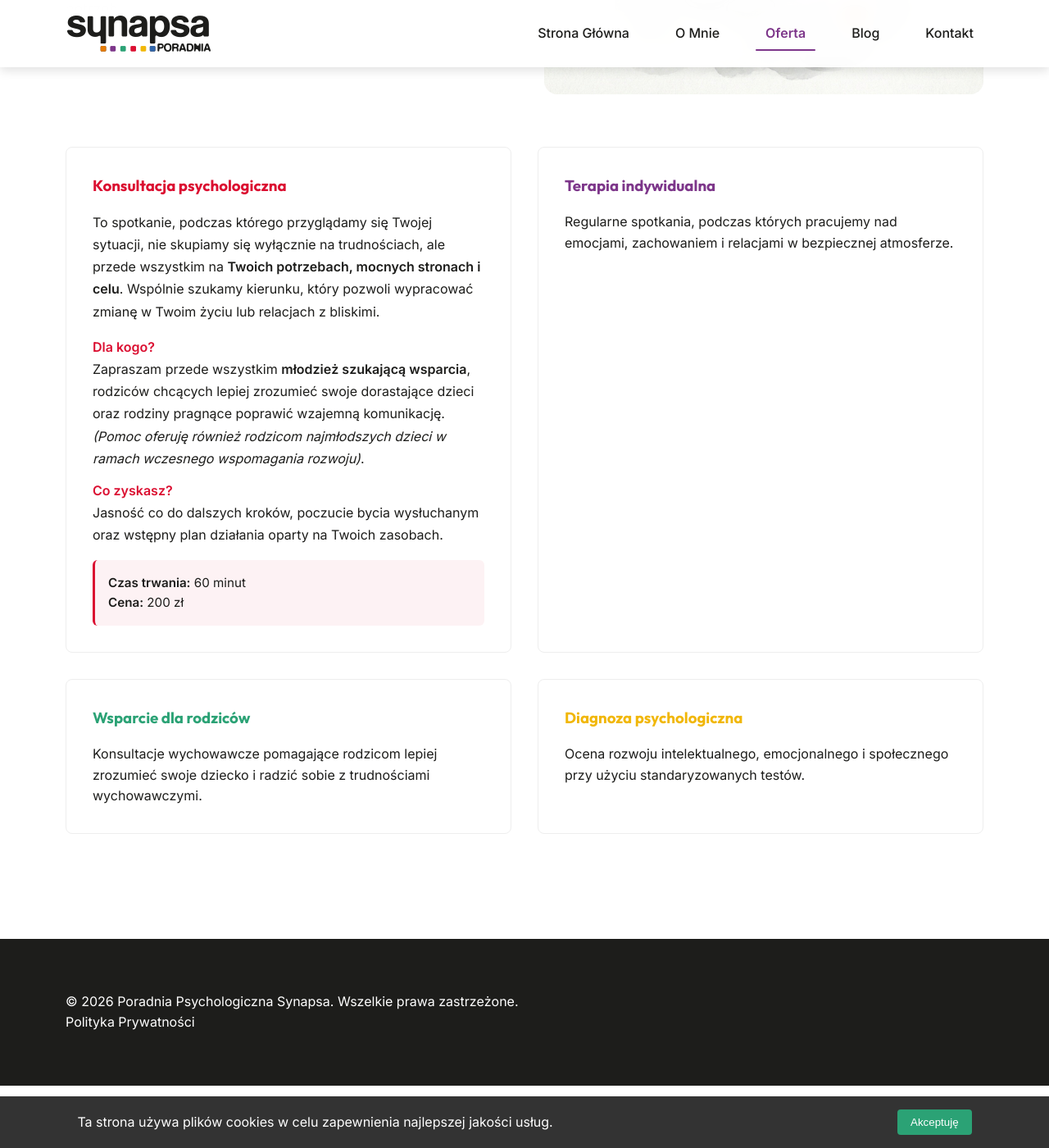
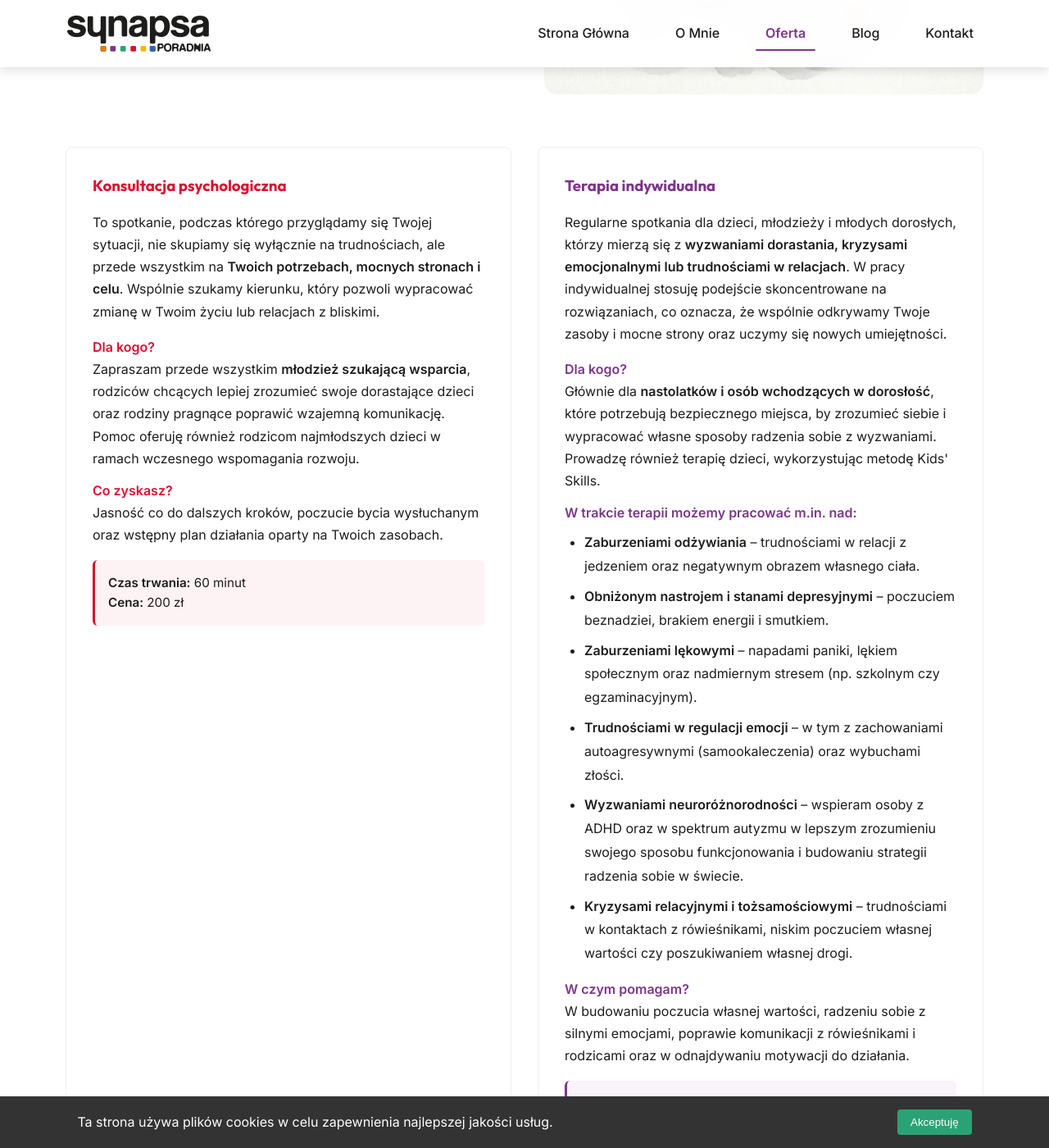
Before and after one commit to str0k3/nowa-poradnia-synapsa.pl, a Jekyll site: the page built from oferta.md, in a window 1280 px wide and 1400 px high, scrolled down 321 px. Shown: the whole window at 82% size. Built offline with Jekyll 4.4.1, drawn with Linux system fonts in a browser that asks for light colours.

Commit message:
Add detailed descriptions, target audience, and pricing to individual therapy, and remove italics from early development support text.

```diff
--- a/oferta.md
+++ b/oferta.md
@@ -29,7 +29,7 @@ permalink: /oferta/
 
                 <p style="margin-bottom: 0.75rem; line-height: 1.7;">
                     <strong style="color: var(--color-accent-red);">Dla kogo?</strong><br>
-                    Zapraszam przede wszystkim <strong>młodzież szukającą wsparcia</strong>, rodziców chcących lepiej zrozumieć swoje dorastające dzieci oraz rodziny pragnące poprawić wzajemną komunikację. <em>(Pomoc oferuję również rodzicom najmłodszych dzieci w ramach wczesnego wspomagania rozwoju)</em>.
+                    Zapraszam przede wszystkim <strong>młodzież szukającą wsparcia</strong>, rodziców chcących lepiej zrozumieć swoje dorastające dzieci oraz rodziny pragnące poprawić wzajemną komunikację. Pomoc oferuję również rodzicom najmłodszych dzieci w ramach wczesnego wspomagania rozwoju.
                 </p>
 
                 <p style="margin-bottom: 1rem; line-height: 1.7;">
@@ -46,8 +46,41 @@ permalink: /oferta/
             </div>
 
             <div class="service-card" style="border: 1px solid #eee; padding: 2rem; border-radius: 8px;">
-                <h3 style="color: var(--color-accent-purple);">Terapia indywidualna</h3>
-                <p>Regularne spotkania, podczas których pracujemy nad emocjami, zachowaniem i relacjami w bezpiecznej atmosferze.</p>
+                <h3 style="color: var(--color-accent-purple); margin-bottom: 1rem;">Terapia indywidualna</h3>
+
+                <p style="margin-bottom: 1rem; line-height: 1.7;">
+                    Regularne spotkania dla dzieci, młodzieży i młodych dorosłych, którzy mierzą się z <strong>wyzwaniami dorastania, kryzysami emocjonalnymi lub trudnościami w relacjach</strong>. W pracy indywidualnej stosuję podejście skoncentrowane na rozwiązaniach, co oznacza, że wspólnie odkrywamy Twoje zasoby i mocne strony oraz uczymy się nowych umiejętności.
+                </p>
+
+                <p style="margin-bottom: 0.75rem; line-height: 1.7;">
+                    <strong style="color: var(--color-accent-purple);">Dla kogo?</strong><br>
+                    Głównie dla <strong>nastolatków i osób wchodzących w dorosłość</strong>, które potrzebują bezpiecznego miejsca, by zrozumieć siebie i wypracować własne sposoby radzenia sobie z wyzwaniami. Prowadzę również terapię dzieci, wykorzystując metodę Kids' Skills.
+                </p>
+
+                <p style="margin-bottom: 0.5rem; line-height: 1.7;">
+                    <strong style="color: var(--color-accent-purple);">W trakcie terapii możemy pracować m.in. nad:</strong>
+                </p>
+
+                <ul style="margin-bottom: 1rem; margin-left: 1.5rem; line-height: 1.8;">
+                    <li style="margin-bottom: 0.5rem;"><strong>Zaburzeniami odżywiania</strong> – trudnościami w relacji z jedzeniem oraz negatywnym obrazem własnego ciała.</li>
+                    <li style="margin-bottom: 0.5rem;"><strong>Obniżonym nastrojem i stanami depresyjnymi</strong> – poczuciem beznadziei, brakiem energii i smutkiem.</li>
+                    <li style="margin-bottom: 0.5rem;"><strong>Zaburzeniami lękowymi</strong> – napadami paniki, lękiem społecznym oraz nadmiernym stresem (np. szkolnym czy egzaminacyjnym).</li>
+                    <li style="margin-bottom: 0.5rem;"><strong>Trudnościami w regulacji emocji</strong> – w tym z zachowaniami autoagresywnymi (samookaleczenia) oraz wybuchami złości.</li>
+                    <li style="margin-bottom: 0.5rem;"><strong>Wyzwaniami neuroróżnorodności</strong> – wspieram osoby z ADHD oraz w spektrum autyzmu w lepszym zrozumieniu swojego sposobu funkcjonowania i budowaniu strategii radzenia sobie w świecie.</li>
+                    <li style="margin-bottom: 0.5rem;"><strong>Kryzysami relacyjnymi i tożsamościowymi</strong> – trudnościami w kontaktach z rówieśnikami, niskim poczuciem własnej wartości czy poszukiwaniem własnej drogi.</li>
+                </ul>
+
+                <p style="margin-bottom: 1rem; line-height: 1.7;">
+                    <strong style="color: var(--color-accent-purple);">W czym pomagam?</strong><br>
+                    W budowaniu poczucia własnej wartości, radzeniu sobie z silnymi emocjami, poprawie komunikacji z rówieśnikami i rodzicami oraz w odnajdywaniu motywacji do działania.
+                </p>
+
+                <div style="background: rgba(125, 54, 138, 0.05); padding: 1rem; border-radius: 6px; border-left: 3px solid var(--color-accent-purple);">
+                    <p style="margin: 0; font-size: 0.95rem;">
+                        <strong>Czas trwania:</strong> 45 minut<br>
+                        <strong>Cena:</strong> 180 zł
+                    </p>
+                </div>
             </div>
 
             <div class="service-card" style="border: 1px solid #eee; padding: 2rem; border-radius: 8px;">
```
